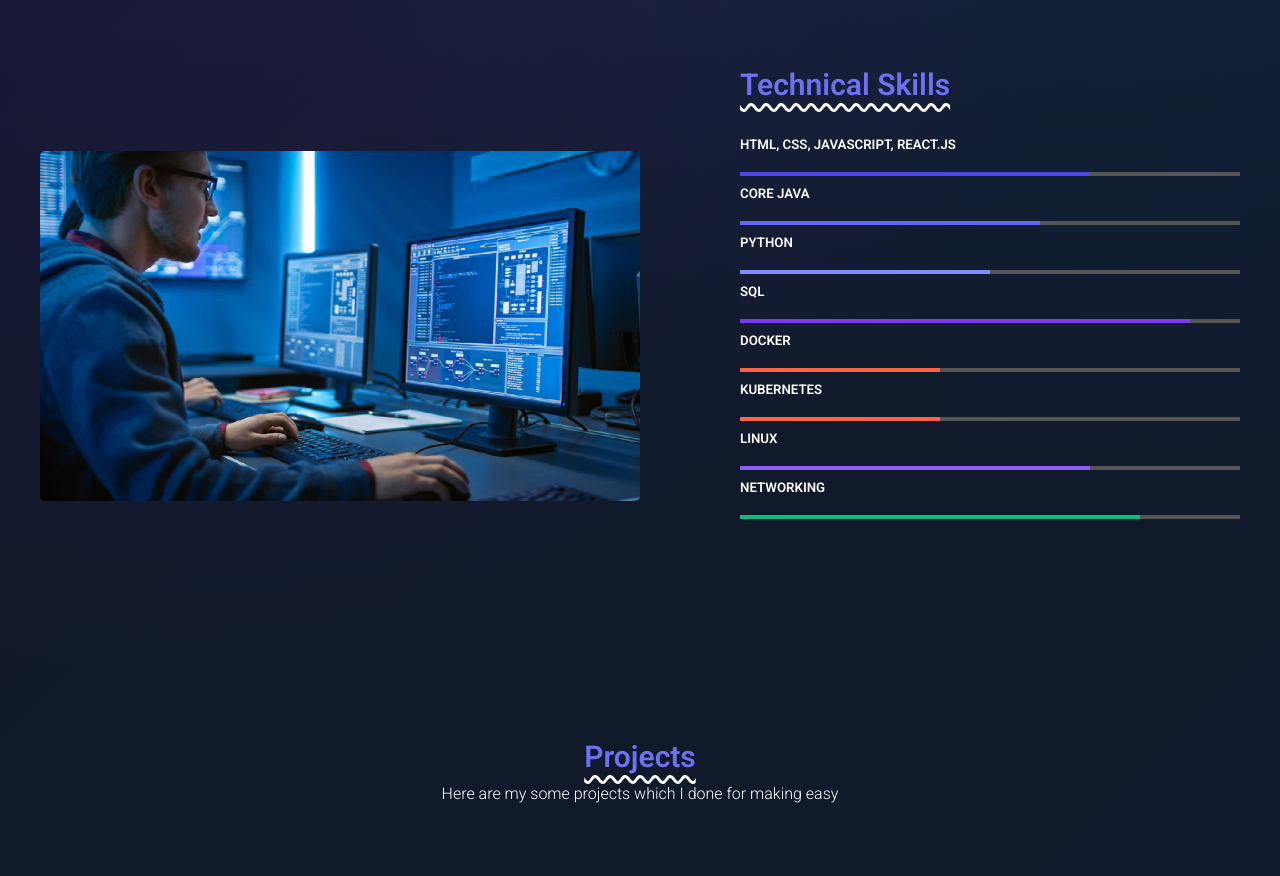
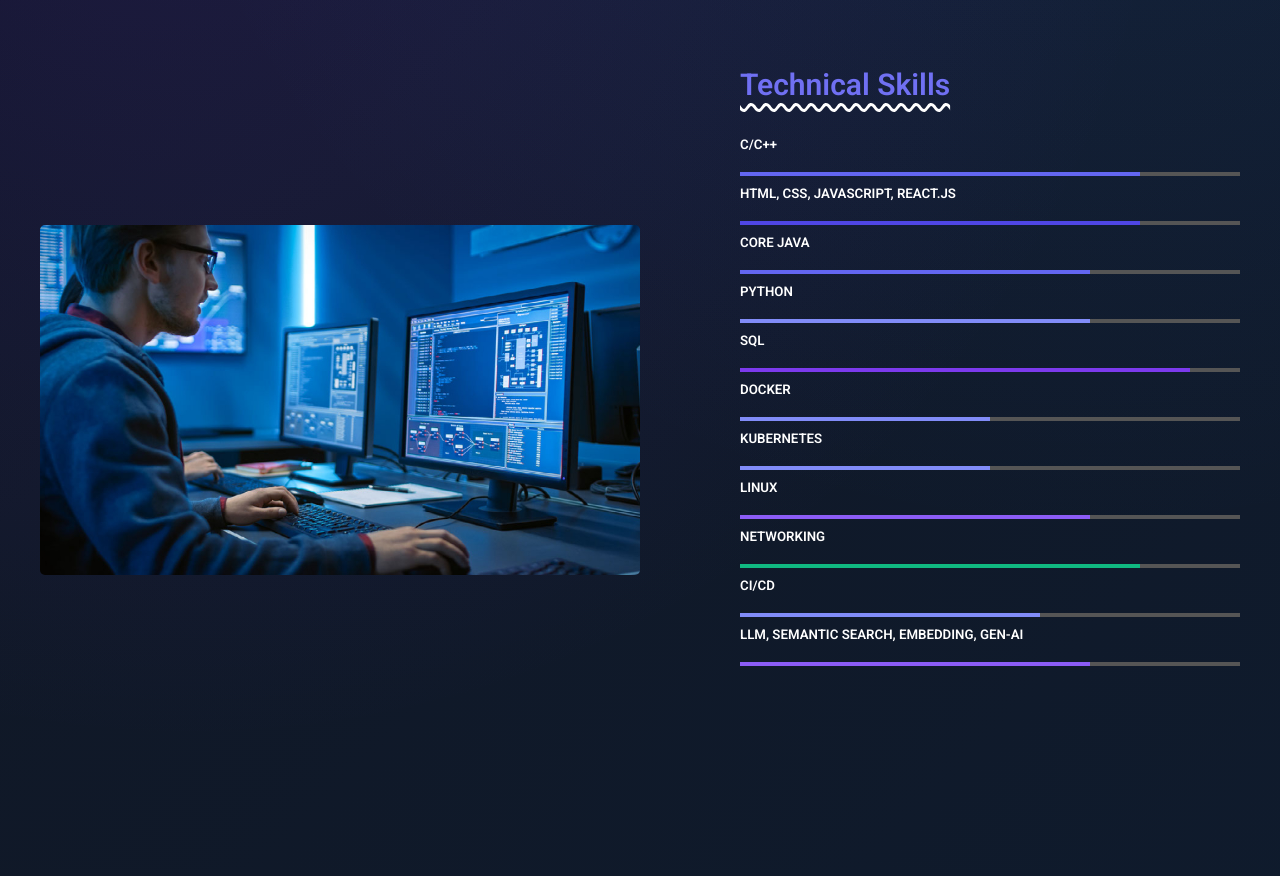
Before and after one commit to Aswinbabu5/portfolio, a React (Create React App) app: page / in a window 1280 px wide. Shown: the part 1020-1896 px from the top of the page. Built offline with nearby package versions, Linux system fonts and the light colour scheme; a web font is replaced by a local one.

Commit message:
add skills

```diff
--- a/src/components/SkillContent/SkillContent.css
+++ b/src/components/SkillContent/SkillContent.css
@@ -70,11 +70,11 @@
 }
 
 .skillcontent_slider5 > span > .MuiLinearProgress-bar {
-    background-color: tomato;
+    background-color: #818CF8;
 }
 
 .skillcontent_slider6 > span > .MuiLinearProgress-bar {
-    background-color: tomato;
+    background-color: #818CF8;
 }
 
 .skillcontent_slider7 > span > .MuiLinearProgress-bar {
@@ -84,3 +84,11 @@
 .skillcontent_slider8 > span > .MuiLinearProgress-bar {
     background-color: #10B981;
 }
+
+.skillcontent_slider9 > span > .MuiLinearProgress-bar {
+    background-color: #818CF8;
+}
+
+.skillcontent_slider10 > span > .MuiLinearProgress-bar {
+    background-color: #8B5CF6;
+}
--- a/src/components/SkillContent/SkillContent.js
+++ b/src/components/SkillContent/SkillContent.js
@@ -13,21 +13,27 @@ const SkillContent = () => {
             <div className='skillcontent_text'>
                 <h2>Technical Skills</h2>
                 <div className='skillcontent_set'>
+                    <h5>C/C++</h5>
+                    <div className='skillcontent_slider skillcontent_slider2'>
+                        <LinearProgress variant='determinate' value={80}/>
+                    </div>
+                </div>
+                <div className='skillcontent_set'>
                     <h5>html, css, javascript, react.js</h5>
                     <div className='skillcontent_slider skillcontent_slider1'>
-                        <LinearProgress variant='determinate' value={70}/>
+                        <LinearProgress variant='determinate' value={80}/>
                     </div>
                 </div>
                 <div className='skillcontent_set'>
                     <h5>core java</h5>
                     <div className='skillcontent_slider skillcontent_slider2'>
-                        <LinearProgress variant='determinate' value={60}/>
+                        <LinearProgress variant='determinate' value={70}/>
                     </div>
                 </div>
                 <div className='skillcontent_set'>
                     <h5>python</h5>
                     <div className='skillcontent_slider skillcontent_slider3'>
-                        <LinearProgress variant='determinate' value={50}/>
+                        <LinearProgress variant='determinate' value={70}/>
                     </div>
                 </div>
                 <div className='skillcontent_set'>
@@ -39,13 +45,13 @@ const SkillContent = () => {
                 <div className='skillcontent_set'>
                     <h5>docker</h5>
                     <div className='skillcontent_slider skillcontent_slider5'>
-                        <LinearProgress variant='determinate' value={40}/>
+                        <LinearProgress variant='determinate' value={50}/>
                     </div>
                 </div>
                 <div className='skillcontent_set'>
                     <h5>kubernetes</h5>
                     <div className='skillcontent_slider skillcontent_slider6'>
-                        <LinearProgress variant='determinate' value={40}/>
+                        <LinearProgress variant='determinate' value={50}/>
                     </div>
                 </div>
                 <div className='skillcontent_set'>
@@ -60,6 +66,18 @@ const SkillContent = () => {
                         <LinearProgress variant='determinate' value={80}/>
                     </div>
                 </div>
+                <div className='skillcontent_set'>
+                    <h5>ci/cd</h5>
+                    <div className='skillcontent_slider skillcontent_slider9'>
+                        <LinearProgress variant='determinate' value={60}/>
+                    </div>
+                </div>
+                <div className='skillcontent_set'>
+                    <h5>llm, semantic search, embedding, gen-ai</h5>
+                    <div className='skillcontent_slider skillcontent_slider10'>
+                        <LinearProgress variant='determinate' value={70}/>
+                    </div>
+                </div>
             </div>
         </Element>
     )
```
